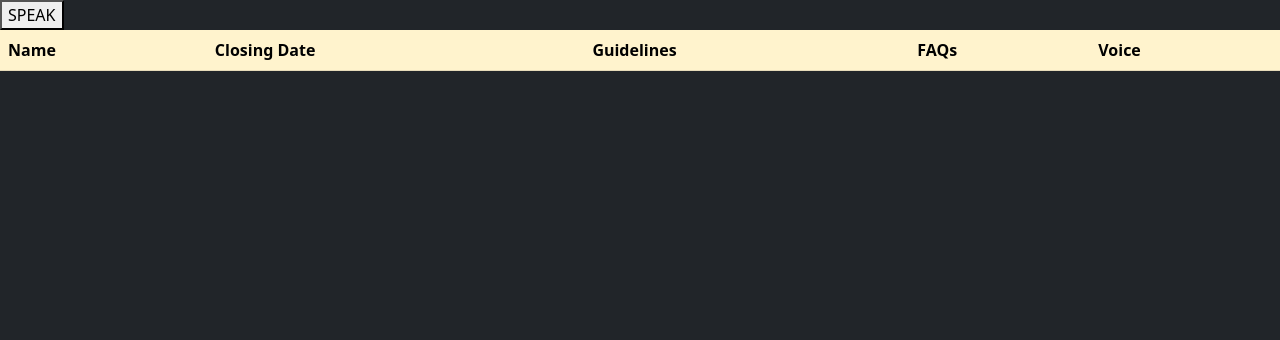
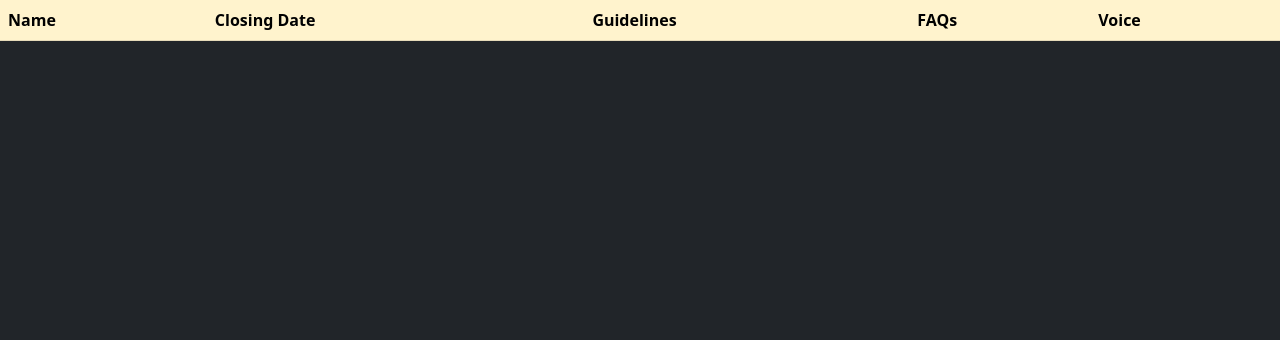
Before and after one commit to Sahayata-Portal/sahayata-portal, a Django app: page /scholarships in a window 1280 px wide. Shown: the part 86-426 px from the top of the page. Run offline with Django 4.2, Linux system fonts and the light colour scheme; data that the repository does not hold is empty; parts of the project's set-up code (start-up, migrations or seed data) failed here and were passed over.

Commit message:
Remove full page speak button

```diff
--- a/main/templates/main/scholarships.html
+++ b/main/templates/main/scholarships.html
@@ -6,7 +6,7 @@
 {% endblock %}
 
 {% block content %}
-<button onclick="playelem('#tab');">SPEAK</button>
+<!-- <button onclick="playelem('#tab');">SPEAK</button> -->
 <table class="table text-white" id="tab">
     <thead class="table-warning">
       <tr>
```
